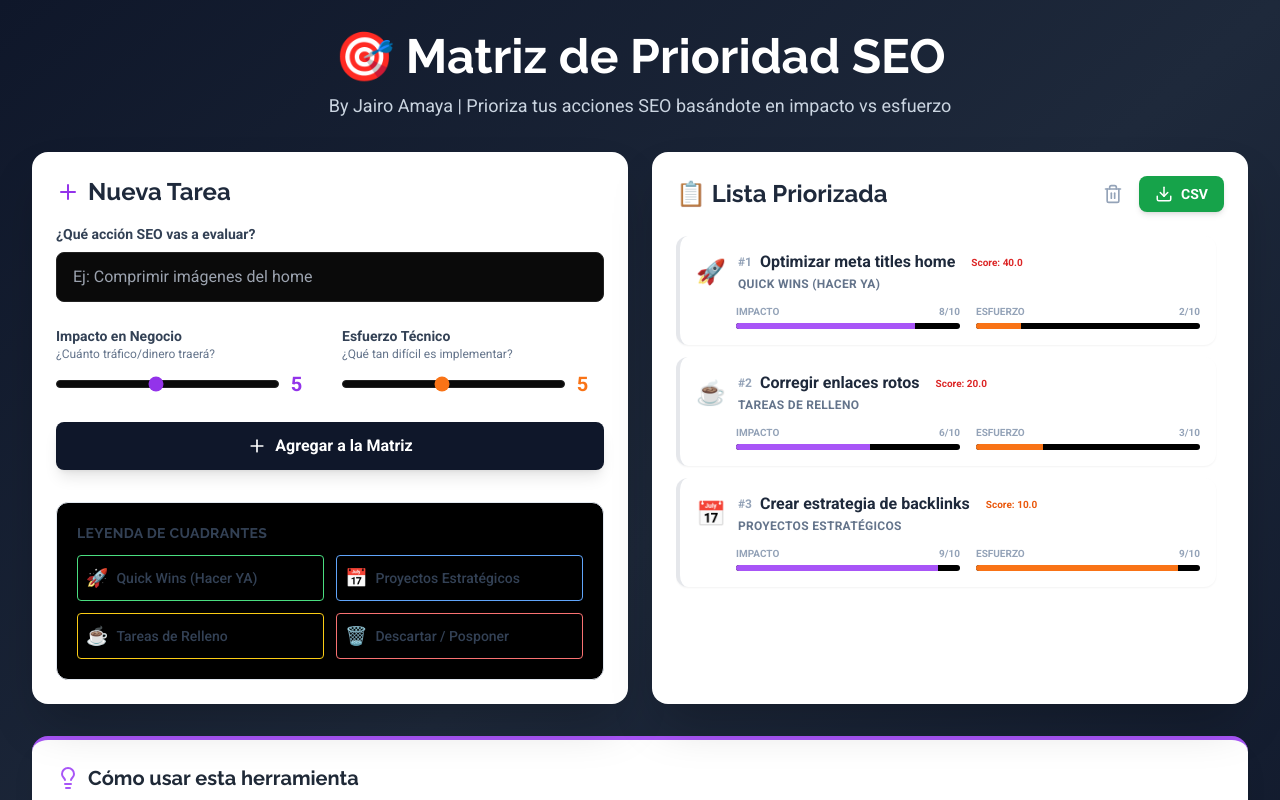
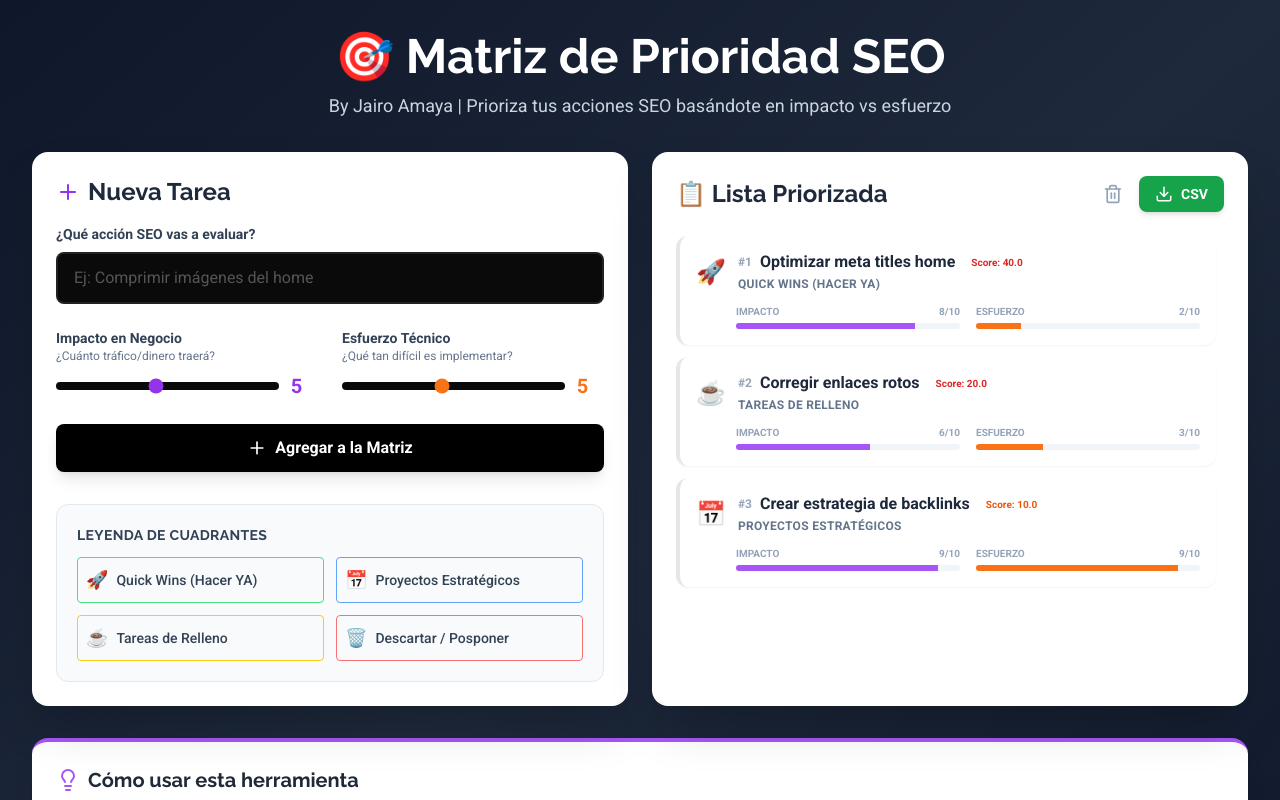
Before and after one commit to jairoamayalaverde/SEO-Priority-Matrix, a React (Vite) app: page / in a window 1280 px wide. Shown: the top 800 px of the page. Built offline with nearby package versions, Linux system fonts and the light colour scheme.

Commit message:
Update index.css

```diff
--- a/src/index.css
+++ b/src/index.css
@@ -2,57 +2,50 @@
 @tailwind components;
 @tailwind utilities;
 
-/* --- PROTOCOLO DE INTEGRACIÓN TOTAL JAIRO AMAYA --- */
+/* ============================================================
+   PROTOCOLO QUIRÚRGICO MOC™ - SOLO COLOR Y VISIBILIDAD
+   ============================================================ */
 
-/* 1. Forzado de fondo negro en todas las capas posibles */
-html, body, #root, #__next {
+/* 1. Fondo e Integración (Sin afectar estructura) */
+html, body, main, #root, #__next {
   background-color: #000000 !important;
   color: #ffffff !important;
-  margin: 0;
   font-family: 'Poppins', sans-serif;
 }
 
-/* 2. Neutralizar fondos automáticos de Tailwind (Slate, Gray, Zinc, etc) */
-div[class*="bg-slate-"],
-div[class*="bg-gray-"],
-div[class*="bg-zinc-"],
-main, section {
+/* 2. Neutralizar el Azul Slate sin romper el Layout */
+.bg-slate-900, .bg-slate-950, .bg-background {
   background-color: #000000 !important;
 }
 
-/* 3. Corrección de visibilidad en campos de escritura */
+/* 3. Estilo de Tarjetas (Solo color de fondo y borde) */
+.bg-card, [class*="card"] {
+  background-color: rgba(255, 255, 255, 0.02) !important;
+  border: 1px solid rgba(255, 255, 255, 0.1) !important;
+}
+
+/* 4. Corrección de Texto en Inputs (Para que se vea al escribir) */
 input, textarea, select {
   color: #ffffff !important;
   background-color: #0a0a0a !important;
-  border: 1px solid #222 !important;
-  outline: none !important;
+  border-color: #222 !important;
 }
 
-input:focus {
-  border-color: #db2777 !important;
+input::placeholder {
+  color: #555 !important;
 }
 
-/* 4. Estilo Magenta Sorprendente para Acentos */
-@layer base {
-  :root {
-    --background: 0 0% 0%;
-    --foreground: 0 0% 100%;
-    --primary: 335 71% 51%; /* Magenta #db2777 */
-  }
+/* 5. Acento Magenta sorprendente (Solo en botones y barras de progreso) */
+/* Esto reemplaza los azules por tu Magenta de marca */
+.bg-primary,
+.bg-blue-600,
+button[type="submit"],
+[class*="progress-fill"] {
+  background: linear-gradient(90deg, #db2777 0%, #4c1d95 100%) !important;
+  border: none !important;
 }
 
-/* Transformar cualquier elemento "Primary" o Azul en tu Magenta */
-.bg-primary, .bg-blue-600, .bg-indigo-600, button[type="submit"] {
-  background: linear-gradient(90deg, #db2777 0%, #4c1d95 100%) !important;
-  border: none !important;
-  color: #ffffff !important;
-}
-
-.text-primary, .text-blue-500, .text-indigo-400 {
-  color: #db2777 !important;
-}
-
-/* 5. Limpieza visual: Sin scrollbar */
+/* 6. Refinamiento Visual */
 ::-webkit-scrollbar {
   display: none;
 }
```
